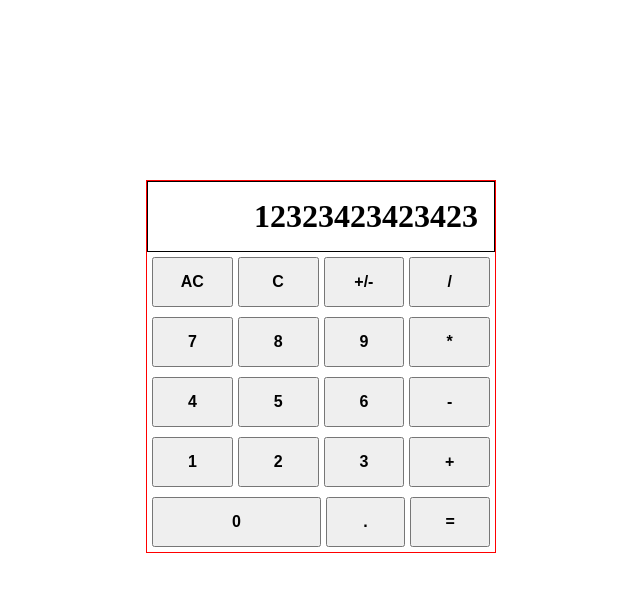
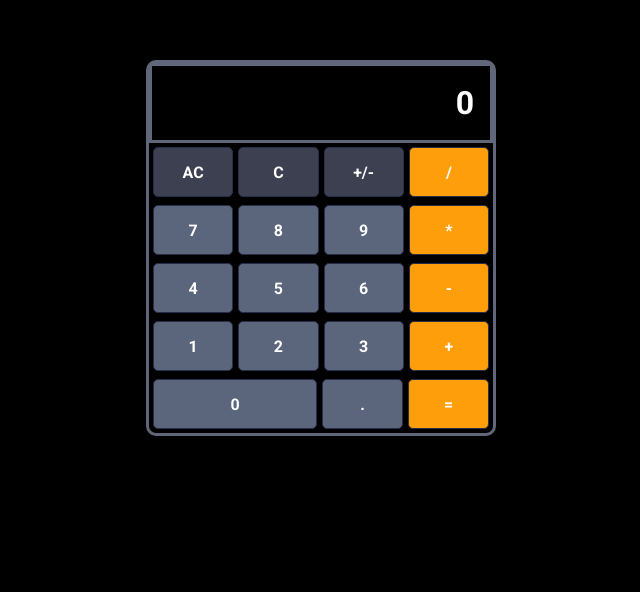
Before and after one commit to Popovdn/Calculator, a plain HTML site: page index.html in a window 1280 px wide. Shown: the part 140-732 px from the top of the page, without its empty margins (319-959 px from the left). Drawn offline with Linux system fonts and the light colour scheme.

Commit message:
feat: some styling changes

```diff
--- a/index.html
+++ b/index.html
@@ -7,44 +7,49 @@
     <title>Calculator</title>
     <script defer src="./src.js"></script>
     <link rel="stylesheet" href="./styles.css">
+    <link rel="preconnect" href="https://fonts.googleapis.com">
+    <link rel="preconnect" href="https://fonts.gstatic.com" crossorigin>
+    <link
+        href="https://fonts.googleapis.com/css2?family=Roboto:ital,wght@0,100;0,300;0,400;0,500;0,700;0,900;1,100;1,300;1,400;1,500;1,700;1,900&display=swap"
+        rel="stylesheet">
 </head>
 
 <body>
     <div class="wrapper">
         <div class="container">
-            <div class="display">12323423423423</div>
+            <div class="display">0</div>
             <div class="row">
-                <button>AC</button>
-                <button>C</button>
-                <button>+/-</button>
-                <button>/</button>
+                <button id="clearAll">AC</button>
+                <button id="clear">C</button>
+                <button id="negative">+/-</button>
+                <button class="operator">/</button>
             </div>
 
             <div class="row">
-                <button>7</button>
-                <button>8</button>
-                <button>9</button>
-                <button>*</button>
+                <button class="digit">7</button>
+                <button class="digit">8</button>
+                <button class="digit">9</button>
+                <button class="operator">*</button>
             </div>
 
             <div class="row">
-                <button>4</button>
-                <button>5</button>
-                <button>6</button>
-                <button>-</button>
+                <button class="digit">4</button>
+                <button class="digit">5</button>
+                <button class="digit">6</button>
+                <button class="operator">-</button>
             </div>
 
             <div class="row">
-                <button>1</button>
-                <button>2</button>
-                <button>3</button>
-                <button>+</button>
+                <button class="digit">1</button>
+                <button class="digit">2</button>
+                <button class="digit">3</button>
+                <button class="operator">+</button>
             </div>
 
             <div class="row">
-                <button id="zero">0</button>
-                <button>.</button>
-                <button>=</button>
+                <button class="digit">0</button>
+                <button class="operator">.</button>
+                <button class="operator">=</button>
             </div>
         </div>
     </div>
--- a/styles.css
+++ b/styles.css
@@ -4,41 +4,75 @@
     margin: 0;
     padding: 0;
     box-sizing: border-box;
+    font-family: "Roboto";
+}
+
+body {
+    background-color: black;
 }
 
 .wrapper {
-    margin-top: 25%;
+    margin-top: 200px;
 }
 .container {
     margin: 0 auto;
     display: flex;
-    border: 1px solid red;
     max-width: 350px;
     flex-direction: column;
+    color: white;
+    border: 3px solid #61677A;
+    border-radius: 10px;
 }
 
 .display {
+    display: flex;
+    flex-basis: 5rem;
+    justify-content: flex-end;
+    align-items: center;
+    padding-right: 1rem;
+    overflow: hidden;
     border: 1px solid black;
-    padding: 1rem;
     text-align: right;
     font-weight: bold;
     font-size: 2em;
+    border: 3px solid #61677A;
 }
 
 .row {
     display: flex;
-    gap: 5px;
-    padding: 5px;
+    gap: 1px;
+    margin: 2px;
 }
 
 .row button {
     flex-basis: 50px;
     height: 50px;
     flex-grow: 1;
-    font-weight: bold;
+    font-weight: 700;
     font-size: 1em;
+    color: white;
+    border: 1px solid #272E49;
+    margin: 2px;
+    cursor: pointer;
+    border-radius: 5px;
 }
 
-#zero {
-    flex-grow: 4;
+.digit {
+    background-color: #5B667D;
 }
+
+.operator {
+    background-color: #FF9E0B;
+}
+
+#clear, #clearAll, #negative {
+    background-color: #3C4051;
+}
+
+.row:last-child button:first-child {
+    flex-grow: 3.7;
+}
+
+.row:last-child button:nth-child(2) {
+    background-color: #5B667D;
+}
```
